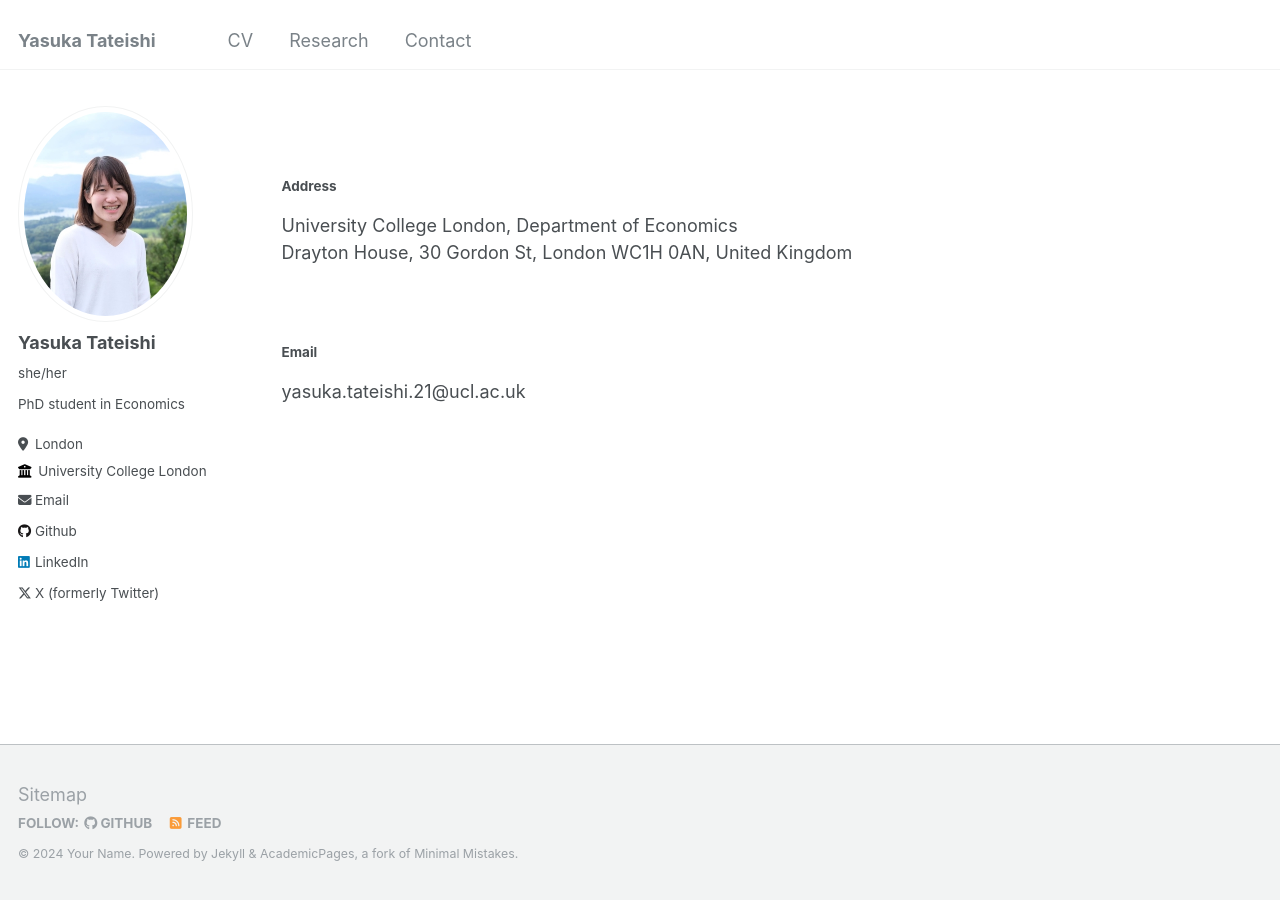
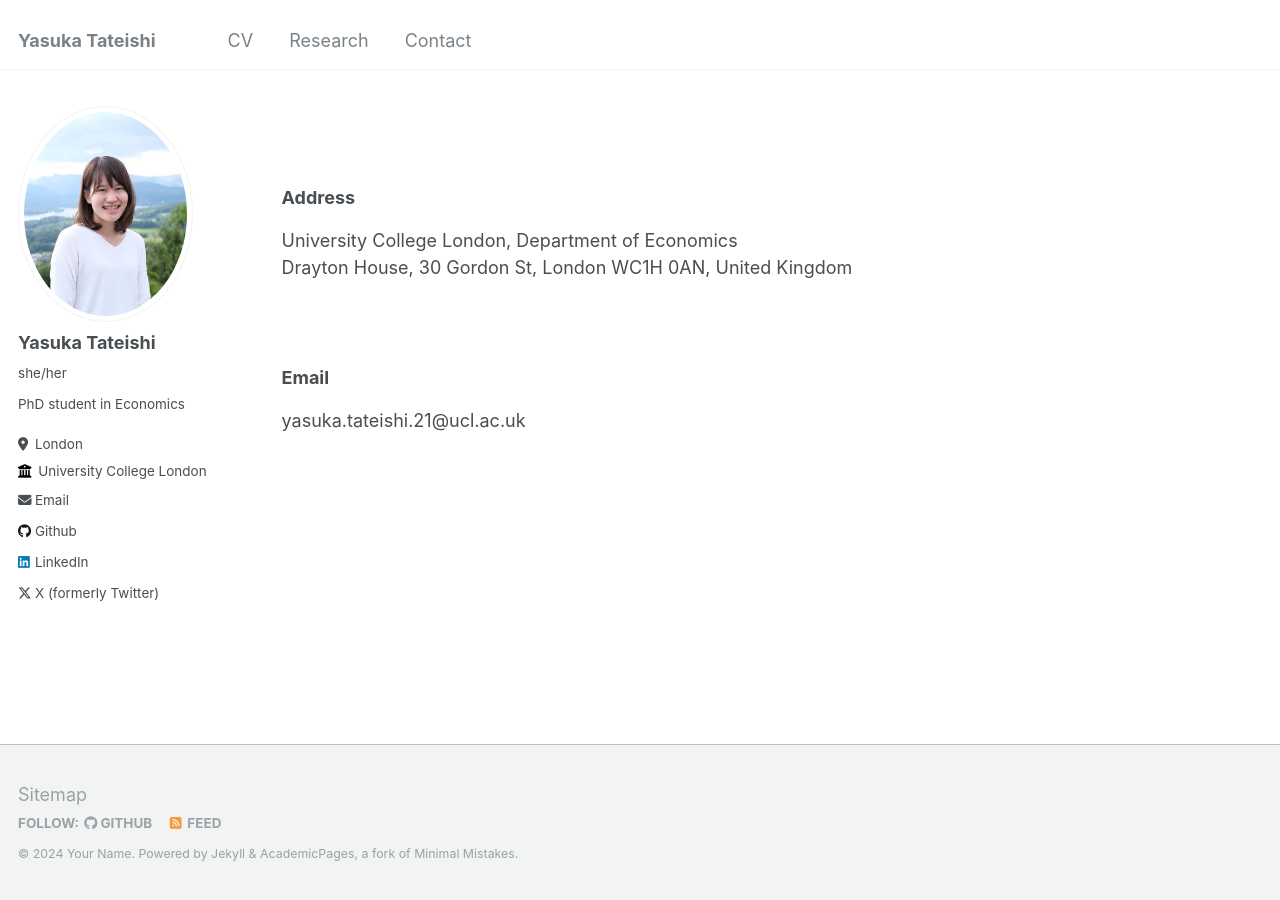
Before and after one commit to yaskatat/yaskatat.github.io, a Jekyll site: the page built from _pages/contact.md, in a window 1280 px wide. Built offline with Jekyll 4.4.1, drawn with Linux system fonts in a browser that asks for light colours.

```diff
--- a/_pages/contact.md
+++ b/_pages/contact.md
@@ -7,12 +7,12 @@ author_profile: true
 
 <br />
 
-#### Address
+### Address
 
 University College London, Department of Economics <br />
 Drayton House, 30 Gordon St, London WC1H 0AN, United Kingdom
 
 <br />
 
-#### Email
+### Email
 yasuka.tateishi.21@ucl.ac.uk
```
